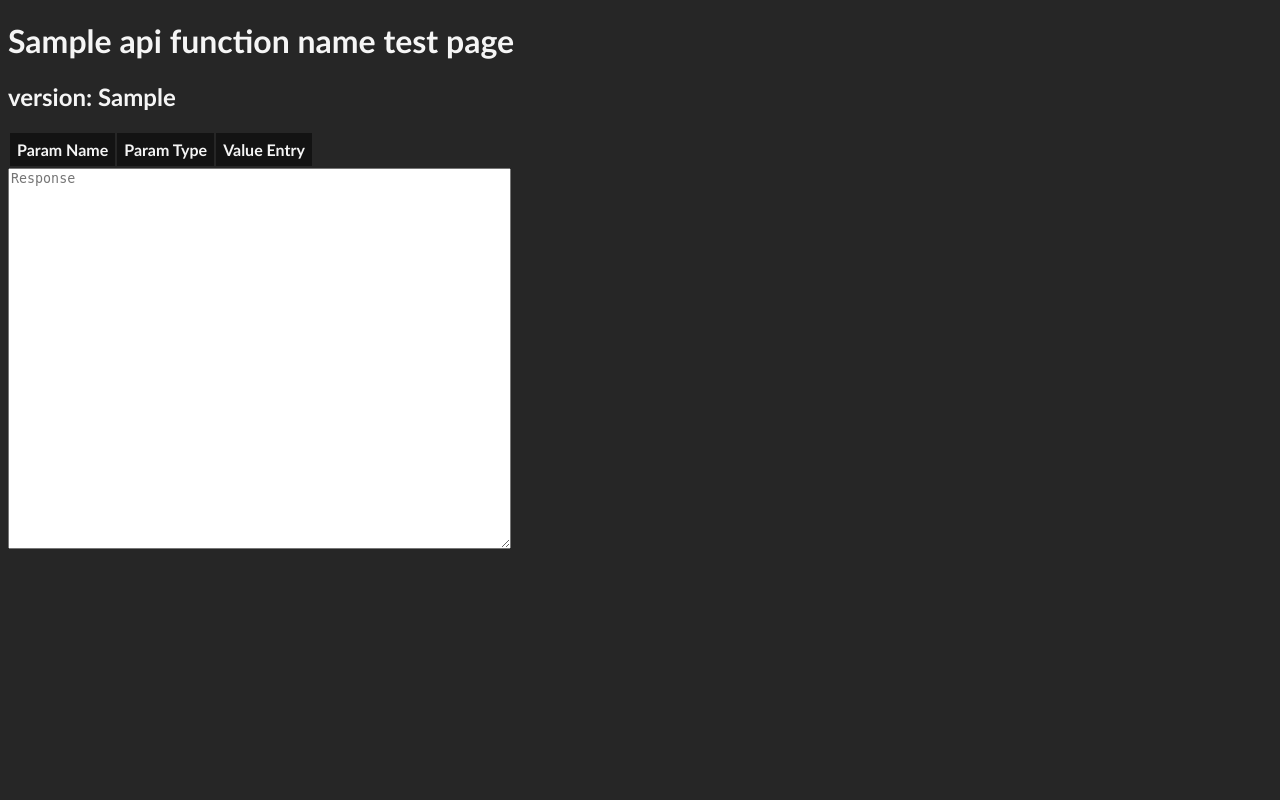
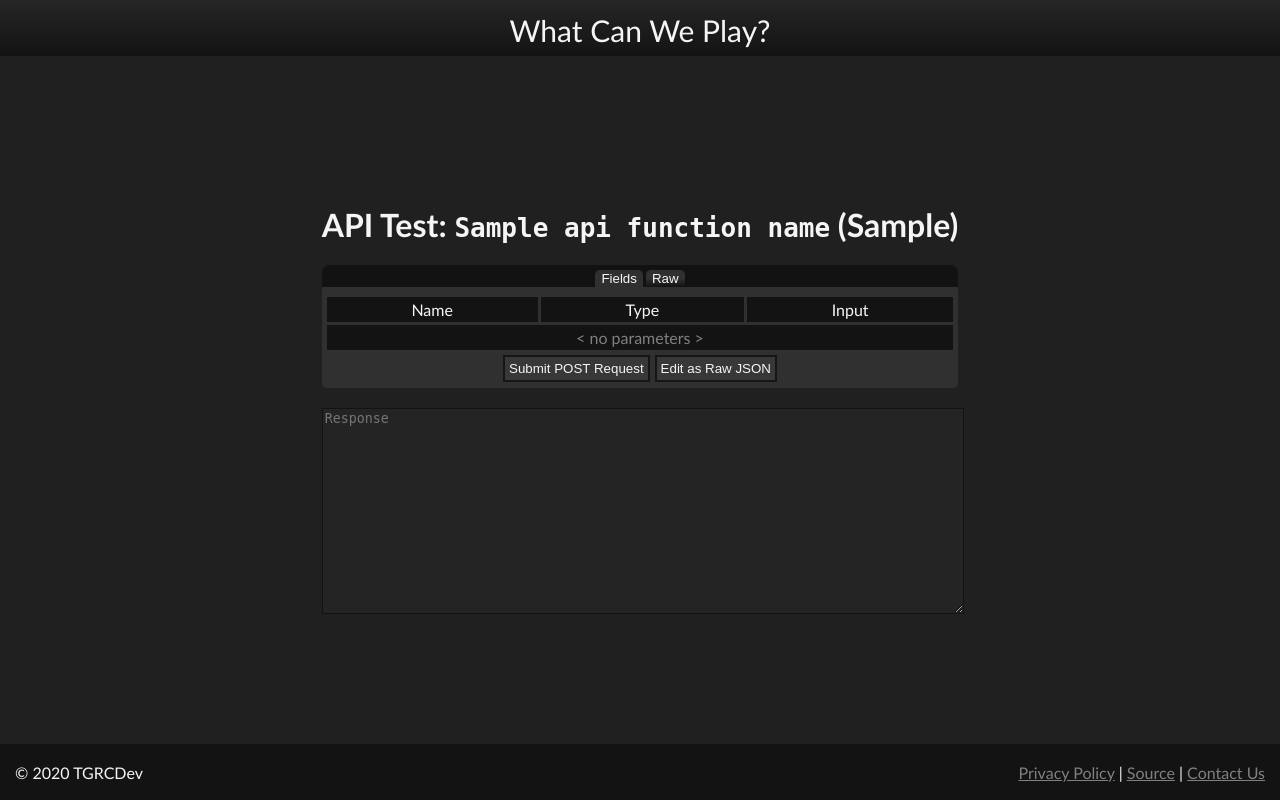
Before and after one commit to TGRCdev/WhatCanWePlay, a Flask app: template templates/api_test.html in a window 1280 px wide. Run offline with Flask 2, Linux system fonts and the light colour scheme; the template is opened without the code that fills it: most values are stand-ins (such as "Sample title", 1, 10 or a date in 2020); lists and menus that the app fills with data are empty.

Commit message:
Redesigned the API test page

```diff
--- a/app.py
+++ b/app.py
@@ -196,7 +196,8 @@ def get_friend_list_v1():
             "api_test.html",
             api_function_name="get_friend_list",
             api_version="v1",
-            api_function_params=[]
+            api_function_params=[],
+            **basic_info_dict()
         )
     errcode, steam_info = fetch_steam_cookie(request)
     if "steam_id" not in steam_info.keys():
@@ -234,7 +235,8 @@ def get_steam_user_info_v1():
             "api_test.html",
             api_function_name="get_steam_user_info",
             api_version="v1",
-            api_function_params=json.dumps(params)
+            api_function_params=json.dumps(params),
+            **basic_info_dict()
         )
 
     errcode, steam_info = fetch_steam_cookie(request)
@@ -284,13 +286,15 @@ def get_steam_user_info_v1():
 def intersect_owned_games_v1():
     if request.method == "GET":
         params = [
-            {"name": "steamids", "type":"csl:string"}
+            {"name": "steamids", "type":"csl:string"},
+            {"name": "include_free_games", "type":"bool", "default": True}
         ]
         return render_template(
             "api_test.html",
-            api_function_name="get_steam_user_info",
+            api_function_name="intersect_owned_games",
             api_version="v1",
-            api_function_params=json.dumps(params)
+            api_function_params=json.dumps(params),
+            **basic_info_dict()
         )
     print("intersect_owned_games received POST request")
 
--- a/static/scripts/api_test.js
+++ b/static/scripts/api_test.js
@@ -16,7 +16,39 @@
  * along with this program.  If not, see <https://www.gnu.org/licenses/>.
  */
 
-function createTypeInput(type)
+var fields = {}
+
+var raw_box;
+var response_box;
+
+function showTab(tabname)
+{
+    var tabs = document.getElementsByClassName("tab");
+    Array.from(tabs).forEach(function(tab) {
+        if(tab.id == tabname + "-tab")
+        {
+            tab.classList.add("selected");
+        }
+        else
+        {
+            tab.classList.remove("selected");
+        }
+    });
+
+    var tabcontents = document.getElementsByClassName("tab-content");
+    Array.from(tabcontents).forEach(function(tab) {
+        if(tab.id == tabname)
+        {
+            tab.classList.add("active");
+        }
+        else
+        {
+            tab.classList.remove("active");
+        }
+    });
+}
+
+function createInput(type)
 {
     var input;
     switch(type)
@@ -54,138 +86,156 @@ function createTypeInput(type)
     return input;
 }
 
-var params_data;
-
-window.onload = function() {
-    var function_data = document.getElementById("function-data").dataset
-    this.console.log(function_data.functionParams)
-    params_data = JSON.parse(function_data.functionParams)
-    this.console.log(typeof(params_data))
-    var param_table = document.getElementById("function-params-table")
-
-    var type_strings = {
-        "csl:string": "comma-separated strings",
-        "csl:int": "comma-separated ints",
+function getTypeString(type)
+{
+    switch(type)
+    {
+        case "csl:string":
+            return "comma-separated strings";
+        case "csl:int":
+            return "comma-separated ints";
+        default:
+            return type;
+    }
 }
 
-    for(var i = 0; i < params_data.length; i++)
+function getInputValue(input, type)
 {
-        var param = params_data[i]
-        this.console.log(param)
-        var row = param_table.insertRow()
-        var type = param["type"]
-        var name = param["name"]
-        var type_str = type_strings[type]
-        if(type_str == null)
+    switch(type)
     {
-            type_str = type
+        case "csl:string":
+        case "csl:int": // The endpoints should take ints as strings too
+            var strings = []
+            var input_txt = input.value;
+            input_txt.split(",").forEach(function(str) {
+                strings.push(str)
+            });
+            return strings;
+        case "bool":
+            return input.checked;
+        default:
+            return input.value;
     }
-        var name_cell = row.insertCell()
-        name_cell.innerHTML = name
-        var type_cell = row.insertCell()
-        type_cell.innerHTML = type_str
-        var value_cell = row.insertCell()
-        var value_input = createTypeInput(type)
-        value_input.id = name
-        value_cell.appendChild(value_input)
 }
 
-    if(this.params_data.length == 0)
+function setDefaultValue(input, param)
 {
-        var noparams_row = param_table.insertRow()
-        var noparams_cell = noparams_row.insertCell()
-        noparams_cell.colSpan = 3
-        noparams_cell.style = "text-align:center;color:grey;"
-        noparams_cell.innerHTML = "< no parameters >"
+    if(!param || param["default"] == undefined)
+    {
+        return;
     }
 
-    var submit_row = param_table.insertRow()
-    var submit_cell = submit_row.insertCell()
-    submit_cell.colSpan = 3
-    submit_cell.style = "text-align:center;"
-    var submit_button = document.createElement("button")
-    submit_button.style = "display:inline-block;"
-    submit_button.innerHTML = "Submit POST Request"
-    submit_button.onclick = getAndSubmit
-    submit_button.id = "submit-request"
-    submit_cell.appendChild(submit_button)
+    switch(param["type"])
+    {
+        case "bool":
+            input.checked = param["default"]
+            break;
+        default:
+            input.value = param["default"]
+            break;
+    }
 }
 
-function responseReceived(response)
+function inputIsBlank(input, param)
 {
-    var response_box = document.getElementById("response")
-    var submit_button = document.getElementById("submit-request")
-    response.text().then(
-        function(text){response_box.innerHTML = text;submit_button.disabled = false;}
-    )
-    // i hate futures so much
+    if(param["default"] != undefined && getInputValue(input, param["type"]) == param["default"])
+    {
+        return true;
     }
 
-function responseTimeout()
+    switch(param["type"])
     {
-    var response_box = document.getElementById("response")
-    var submit_button = document.getElementById("submit-request")
-    response_box.innerHTML = "API request timed out"
-    submit_button.disabled = false;
+        case "bool":
+            return false;
+        default:
+            return !input.value;
+    }
 }
 
-function getAndSubmit()
+window.addEventListener("load", function() {
+    var params = document.getElementById("field-table");
+    raw_box = document.getElementById("raw-input");
+    response_box = document.getElementById("response");
+
+    if(param_info && param_info.length > 0)
     {
-    var submit_button = document.getElementById("submit-request")
-    var response_box = document.getElementById("response")
-    response_box.placeholder = "Submitting request..."
-    response_box.innerHTML = ""
-    submit_button.disabled = true;
+        document.getElementById("no-params").remove();
 
-    var request_data = {}
-    for(var i = 0; i < params_data.length; i++)
+        param_info.forEach(function(param) {
+            var name = document.createElement("div");
+            name.innerHTML = param["name"];
+            params.appendChild(name);
+
+            var type = document.createElement("div");
+            type.innerHTML = getTypeString(param["type"]);
+            params.appendChild(type);
+
+            var input = createInput(param["type"]);
+            param["input"] = input;
+            fields[param["name"]] = param;
+
+            if(param["type"] == "bool")
             {
-        var param = params_data[i]
-        var name = param["name"]
-        var type = param["type"]
-        var elem = document.getElementById(name)
-        var value = elem.value
-        switch(type)
+                var container = document.createElement("div");
+                container.appendChild(input);
+                params.appendChild(container);
+            }
+            else
             {
-            case "int":
-                value = parseInt(value)
-                break;
-            case "csl:string":
-                if(value.length == 0)
-                    { value = []; break}
-                var list = value.split(",")
-                for(var j = 0; j < list.length; j++)
-                {
-                    list[j] = list[j].trim()
-                }
-                value = list
-                break;
-            case "csl:int":
-                if(value.length == 0)
-                    { value = []; break}
-                var list = value.split(",")
-                for(var j = 0; j < list.length; j++)
-                {
-                    list[j] = parseInt(list[j].trim())
-                }
-                value = list
-                break;
-            case "bool":
-                value = elem.checked
-                break;
-            default:
-                break;
+                params.appendChild(input);
             }
 
-        request_data[name] = value
+            setDefaultValue(input, param);
+        });
+    }
+});
+
+function fieldsToJson()
+{
+    var info_dict = {};
+
+    Object.values(fields).forEach(function(param) {
+        var name = param["name"];
+        var type = param["type"];
+        var input = param["input"];
+        if(!inputIsBlank(input, param))
+        {
+            info_dict[name] = getInputValue(input, type);
+        }
+    });
+
+    return JSON.stringify(info_dict, null, 2);
 }
 
-    response_box.placeholder = "Waiting for response..."
-    console.log(JSON.stringify(request_data))
+function fieldsToRaw()
+{
+    raw_box.value = fieldsToJson();
+    showTab("raw");
+}
+
+function submitRequest(body)
+{
+    response_box.value = "";
+    response_box.placeholder = "Fetching response..."
+
     timeout(
         fetch("", {
             method: 'post',
-            body: JSON.stringify(request_data)
+            body: body
         })
-    , 10000).then(responseReceived).catch(responseTimeout)
+    , 30000).then((response) => response.text()).then((text) => {
+        response_box.value = text;
+    }).catch((err) => {
+        response_box.value = err;
+    });
 }
+
+function submitFields()
+{
+    submitRequest(fieldsToJson());
+}
+
+function submitRaw()
+{
+    submitRequest(raw_box.value);
+}
--- /dev/null
+++ b/static/styles/api_test.css
@@ -0,0 +1,134 @@
+/*
+    This file is a part of WhatCanWePlay
+    Copyright (C) 2020 TGRCDev
+
+    This program is free software: you can redistribute it and/or modify
+    it under the terms of the GNU Affero General Public License as published
+    by the Free Software Foundation, either version 3 of the License, or
+    (at your option) any later version.
+
+    This program is distributed in the hope that it will be useful,
+    but WITHOUT ANY WARRANTY; without even the implied warranty of
+    MERCHANTABILITY or FITNESS FOR A PARTICULAR PURPOSE.  See the
+    GNU Affero General Public License for more details.
+
+    You should have received a copy of the GNU Affero General Public License
+    along with this program.  If not, see <https://www.gnu.org/licenses/>.
+*/
+
+#endpoint-name {
+    font-family: monospace;
+}
+
+#test {
+    text-align:center;
+}
+
+textarea, input {
+    background-color: #242424;
+    border-color: #131313;
+    border-style: solid;
+    color: whitesmoke;
+}
+
+#tabbox {
+    background-color: #121212;
+    border-radius: 8px;
+    display: flex;
+    flex-direction: column;
+}
+
+#tabs {
+    margin-top: 5px;
+    display: flex;
+    justify-content: center;
+    gap: 3px;
+}
+
+.tab-content.active {
+    display: initial;
+}
+
+.tab-content {
+    display: none;
+    background-color: #303030;
+    border-bottom-left-radius: 5px;
+    border-bottom-right-radius: 5px;
+    padding-top: 5px;
+}
+
+#response {
+    margin-top: 20px;
+    width: 100%;
+    height: 200px;
+}
+
+#raw {
+    padding: 6px;
+}
+
+#field-table {
+    grid-template-columns: auto auto auto;
+    gap: 3px;
+    padding: 5px;
+    display: grid;
+}
+
+#fields.active {
+    display: initial;
+}
+
+#field-table>div {
+    background: #131313;
+    padding:3px;
+}
+
+#raw-input {
+    width: 90%;
+    height: 100px;
+}
+
+.tab {
+    border: 0;
+    border-top-left-radius: 5px;
+    border-top-right-radius: 5px;
+    background: linear-gradient(#303030, #303030, #121212);
+    color: whitesmoke;
+    cursor: pointer;
+}
+
+.tab.selected {
+    background: #303030;
+}
+
+button {
+    background-color: #383838;
+    border-color: #161616;
+    border-style: solid;
+    color: whitesmoke;
+}
+
+button:hover {
+    border-color: #787878;
+}
+
+button:active {
+    background-color: #646464;
+}
+
+#fields-buttons {
+    display: flex;
+    justify-content: center;
+    gap: 5px;
+}
+
+#fields-buttons>button {
+    margin-bottom: 6px;
+    padding:4px;
+}
+
+#no-params {
+    grid-column-start: 1;
+    grid-column-end: 4;
+    color: grey;
+}
--- a/templates/api_test.html
+++ b/templates/api_test.html
@@ -1,5 +1,4 @@
-<!DOCTYPE html>
-<!--
+{#
     This file is a part of WhatCanWePlay
     Copyright (C) 2020 TGRCDev
 
@@ -15,35 +14,49 @@ GNU Affero General Public License for more details.
 
     You should have received a copy of the GNU Affero General Public License
     along with this program.  If not, see <https://www.gnu.org/licenses/>.
--->
-<html>
-    <head>
-        <title>{{ api_function_name }} {{ api_version }}</title>
+#}
+
+{% extends "base_page.html" %}
+
+{% block title %}{{ api_function_name }} {{ api_version }}{% endblock %}
+
+{% block scripts %}
+{{ super() }}
+<script>
+    param_info = JSON.parse('{{ api_function_params|safe }}');
+</script>
 <script src="{{ url_for('static', filename='scripts/fetch_timeout.js') }}"></script>
 <script src="{{ url_for('static', filename='scripts/api_test.js') }}"></script>
-        <style>
-            html {
-                color: whitesmoke;
-                background-color: #262626;
-                height: 100%;
-                font-family: "Trebuchet MS", Helvetica, sans-serif;
-            }
-            table td, th {
-                background-color: #131313;
-                padding: 7px;
-            }
-        </style>
-    </head>
-    <body id="function-data" data-function-params="{{ api_function_params }}">
-        <h1>{{ api_function_name }} test page</h1>
-        <h2>version: {{ api_version }}</h2>
-        <table id="function-params-table">
-            <tr>
-                <th>Param Name</th>
-                <th>Param Type</th>
-                <th>Value Entry</th>
-            </tr>
-        </table>
-        <textarea rows="25" cols="60" placeholder="Response" id="response" readonly></textarea>
-    </body>
-</html>
+{% endblock %}
+
+{% block styles %}
+{{ super() }}
+<link rel="stylesheet" href="{{ url_for('static', filename='styles/api_test.css') }}" />
+{% endblock %}
+
+{% block content %}
+<div id="test">
+    <h1>API Test: <span id="endpoint-name">{{ api_function_name }}</span> ({{ api_version }})</h1>
+    <div id="tabbox">
+        <div id="tabs">
+            <button id="fields-tab" class="tab selected" onclick="showTab('fields')">Fields</button>
+            <button id="raw-tab" class="tab" onclick="showTab('raw')">Raw</button>
+        </div>
+        <div id="fields" class="tab-content active">
+            <div id="field-table">
+                <div>Name</div><div>Type</div><div>Input</div>
+                <div id="no-params">< no parameters ></div>
+            </div>
+            <div id="fields-buttons">
+                <button id="submit" onclick="submitFields()">Submit POST Request</button>
+                <button id="field-to-raw" onclick="fieldsToRaw()">Edit as Raw JSON</button>
+            </div>
+        </div>
+        <div id="raw" class="tab-content">
+            <textarea id="raw-input" placeholder="JSON goes here"></textarea>
+            <button id="submit" onclick="submitRaw()">Submit POST Request</button>
+        </div>
+    </div>
+    <textarea id="response" placeholder="Response" readonly></textarea>
+</div>
+{% endblock %}
```
Lines whose indentation alone changed are shown as unchanged.
